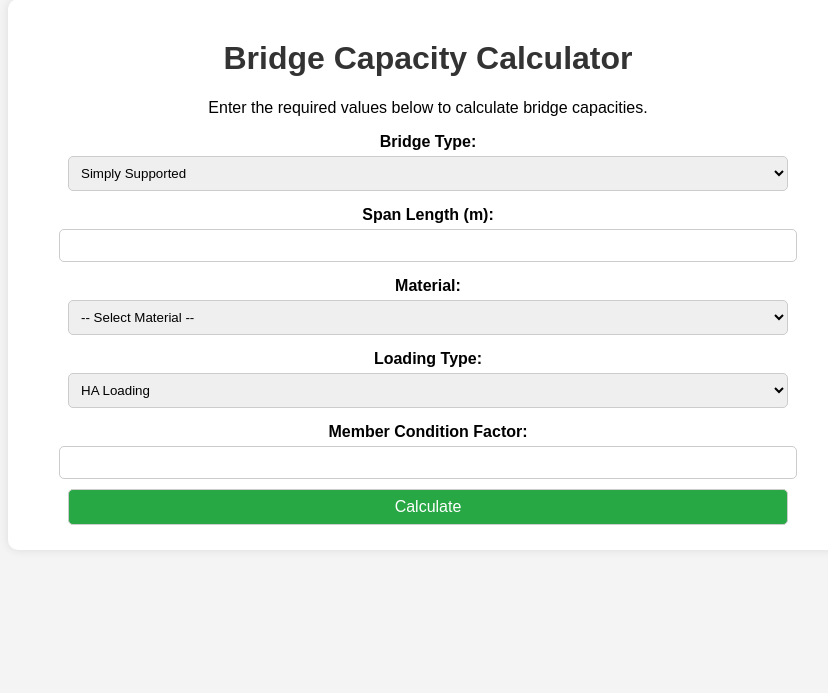
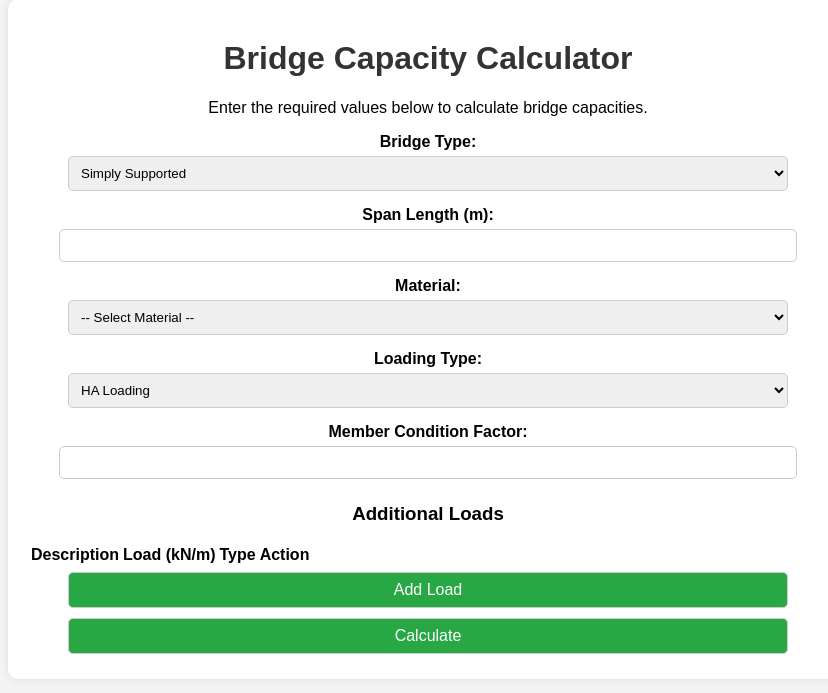
Before and after one commit to Davidson1997/bridge-calculator, a Flask app: page / in a window 1280 px wide. Shown: the part 29-722 px from the top of the page, without its empty margins (212-1040 px from the left). Run offline with Flask 3, Linux system fonts and the light colour scheme; lists and menus that the app fills with data are empty.

Commit message:
Added dynamic dead/live load inputs

```diff
--- a/templates/index.html
+++ b/templates/index.html
@@ -59,6 +59,30 @@
                 document.getElementById("concrete-options").classList.remove("hidden");
             }
         }
+
+        function addLoad() {
+            let table = document.getElementById("loadsTable").getElementsByTagName('tbody')[0];
+            let row = table.insertRow();
+
+            let descCell = row.insertCell(0);
+            let loadCell = row.insertCell(1);
+            let typeCell = row.insertCell(2);
+            let deleteCell = row.insertCell(3);
+
+            descCell.innerHTML = '<input type="text" name="load_desc[]" required>';
+            loadCell.innerHTML = '<input type="number" step="0.1" name="load_value[]" required>';
+            typeCell.innerHTML = `<select name="load_type[]">
+                <option value="dead">Dead</option>
+                <option value="live">Live</option>
+            </select>`;
+
+            deleteCell.innerHTML = '<button type="button" onclick="removeLoad(this)">X</button>';
+        }
+
+        function removeLoad(btn) {
+            let row = btn.parentNode.parentNode;
+            row.parentNode.removeChild(row);
+        }
     </script>
 </head>
 <body>
@@ -113,25 +137,22 @@
             <label>Member Condition Factor:</label>
             <input type="number" step="0.01" name="condition_factor" required>
 
+            <h3>Additional Loads</h3>
+            <table id="loadsTable">
+                <thead>
+                    <tr>
+                        <th>Description</th>
+                        <th>Load (kN/m)</th>
+                        <th>Type</th>
+                        <th>Action</th>
+                    </tr>
+                </thead>
+                <tbody></tbody>
+            </table>
+
+            <button type="button" onclick="addLoad()">Add Load</button>
             <button type="submit">Calculate</button>
         </form>
-
-        {% if result %}
-        <div class="result-box">
-            <h2>Calculation Results:</h2>
-            <p><strong>Moment Capacity:</strong> {{ result.moment_capacity_kNm }} kNm</p>
-            <p><strong>Shear Capacity:</strong> {{ result.shear_capacity_kN }} kN</p>
-            <p><strong>Status:</strong> <span style="color: {% if result.pass_fail == 'Pass' %}green{% else %}red{% endif %};">{{ result.pass_fail }}</span></p>
-            <h3>Calculation Breakdown:</h3>
-            <p>Capacity calculations are performed per Eurocode guidelines:</p>
-            <ul>
-                <li>Steel: EN 1993-1-1</li>
-                <li>Concrete: EN 1992-1-1</li>
-                <li>Timber: EN 1995-1-1</li>
-            </ul>
-            <p>HA Loading and KEL checks are implemented following BD 37/01 requirements.</p>
-        </div>
-        {% endif %}
     </div>
 </body>
 </html>
```
